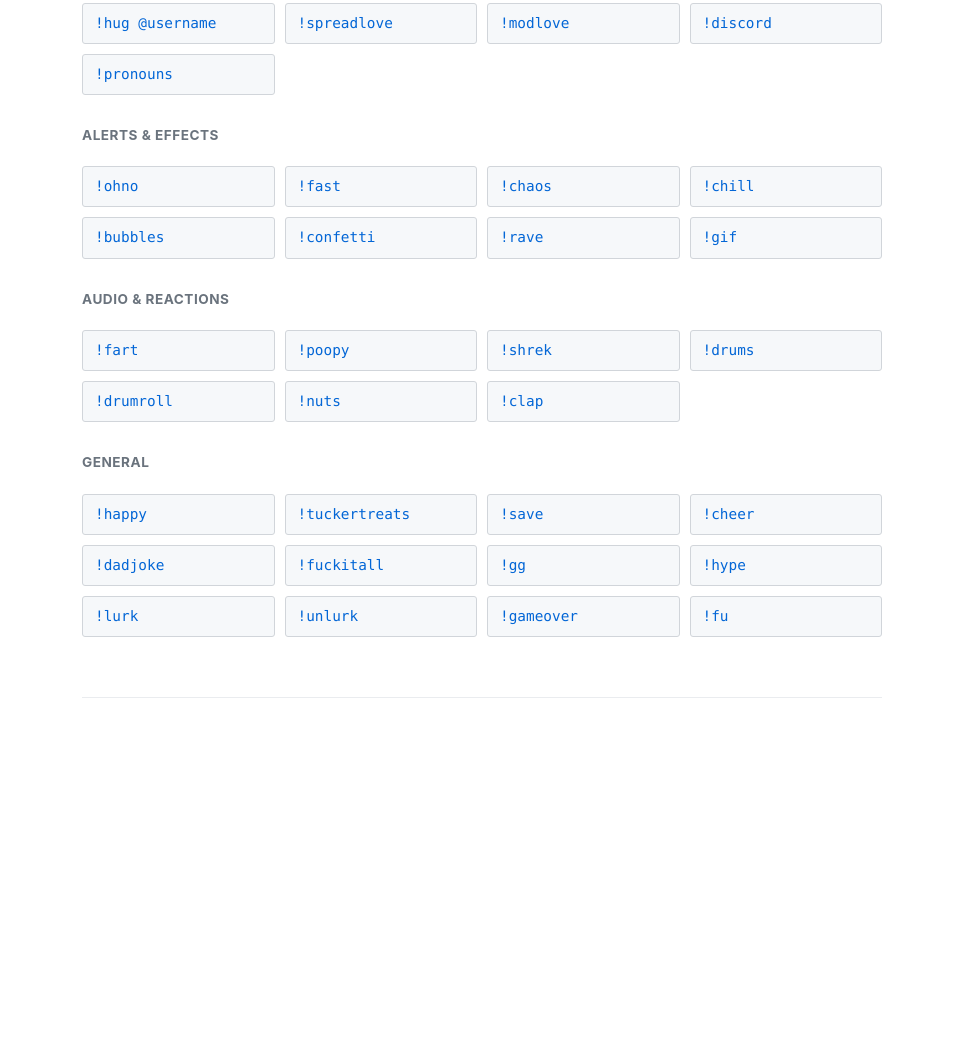
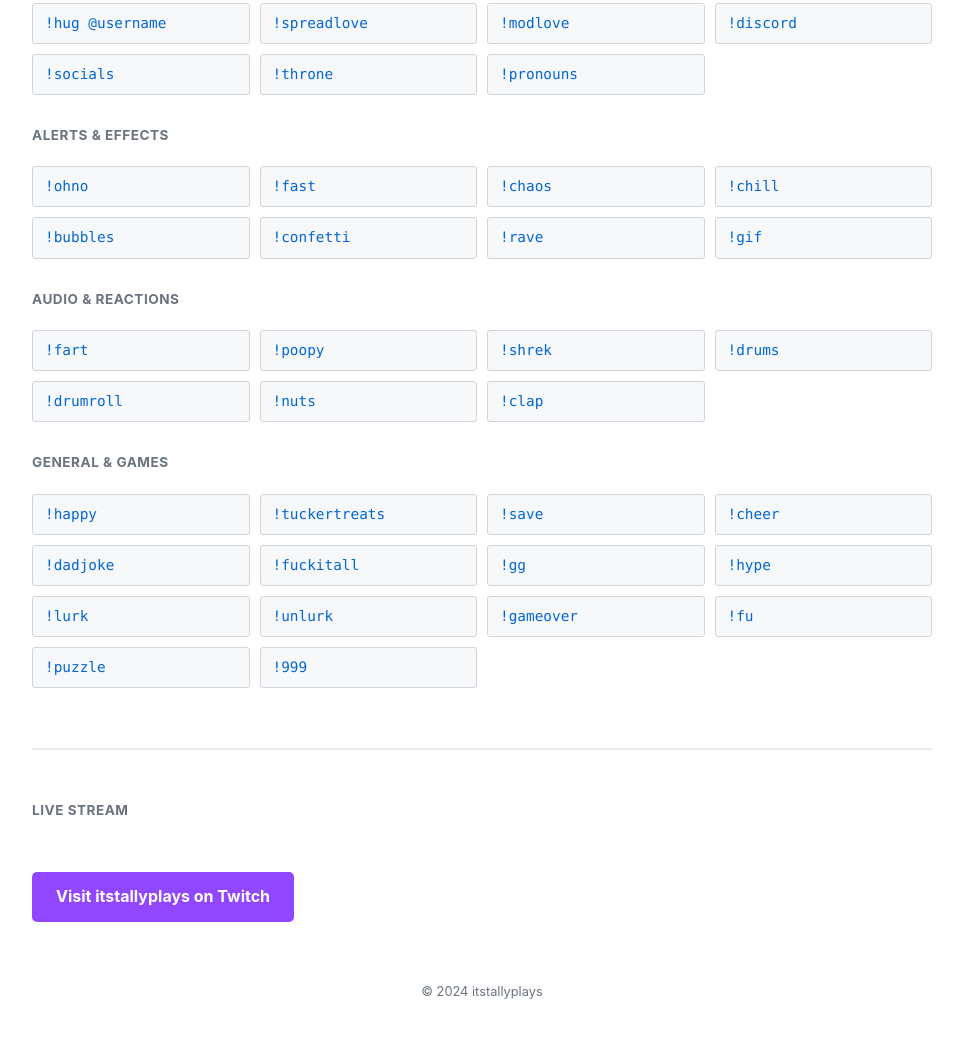
Before and after one commit to Rfkgaming89/itstallyplays, a plain HTML site: page index.html in a window 1280 px wide. Shown: the part 218-1276 px from the top of the page, without its empty margins (158-1121 px from the left). Before the commit the page ends 976 px from the top, so only its background shows below. Drawn offline with Linux system fonts and the light colour scheme; a script that the page names is missing.

Commit message:
Update index.html

```diff
--- a/index.html
+++ b/index.html
@@ -1,3 +1,4 @@
+<!DOCTYPE html>
 <html lang="en">
 <head>
     <meta charset="UTF-8">
@@ -8,7 +9,7 @@
             font-family: -apple-system, BlinkMacSystemFont, "Segoe UI", Helvetica, Arial, sans-serif;
             line-height: 1.6;
             color: #24292e;
-            max-width: 800px;
+            max-width: 900px;
             margin: 40px auto;
             padding: 0 20px;
             background-color: #ffffff;
@@ -17,11 +18,6 @@
         h1 {
             border-bottom: 1px solid #eaecef;
             padding-bottom: 0.3em;
-            font-weight: 600;
-        }
-
-        h2 {
-            margin-top: 24px;
             font-weight: 600;
         }
 
@@ -52,12 +48,38 @@
             font-weight: bold;
         }
 
+        /* Twitch Section */
+        .twitch-section {
+            margin-top: 60px;
+            padding-top: 20px;
+            border-top: 2px solid #eaecef;
+        }
+
+        #twitch-embed {
+            margin: 20px 0;
+            background: #000;
+            border-radius: 8px;
+            overflow: hidden;
+            width: 100%;
+        }
+
+        .twitch-link {
+            display: inline-block;
+            background-color: #9146ff;
+            color: white;
+            padding: 12px 24px;
+            text-decoration: none;
+            border-radius: 5px;
+            font-weight: bold;
+            margin-top: 10px;
+        }
+
         footer {
             margin-top: 60px;
-            padding-top: 20px;
-            border-top: 1px solid #eaecef;
+            padding-bottom: 40px;
             font-size: 0.8em;
             color: #6a737d;
+            text-align: center;
         }
     </style>
 </head>
@@ -72,6 +94,8 @@
         <div class="command-item">!spreadlove</div>
         <div class="command-item">!modlove</div>
         <div class="command-item">!discord</div>
+        <div class="command-item">!socials</div>
+        <div class="command-item">!throne</div>
         <div class="command-item">!pronouns</div>
     </div>
 
@@ -98,7 +122,7 @@
         <div class="command-item">!clap</div>
     </div>
 
-    <span class="category-label">General</span>
+    <span class="category-label">General & Games</span>
     <div class="command-grid">
         <div class="command-item">!happy</div>
         <div class="command-item">!tuckertreats</div>
@@ -112,10 +136,32 @@
         <div class="command-item">!unlurk</div>
         <div class="command-item">!gameover</div>
         <div class="command-item">!fu</div>
+        <div class="command-item">!puzzle</div>
+        <div class="command-item">!999</div>
+    </div>
+
+    <div class="twitch-section">
+        <span class="category-label">Live Stream</span>
+
+        <div id="twitch-embed"></div>
+
+        <a href="https://www.twitch.tv/itstallyplays" class="twitch-link" target="_blank">Visit itstallyplays on Twitch</a>
     </div>
 
     <footer>
+        <p>&copy; 2024 itstallyplays</p>
     </footer>
+
+    <script src="https://embed.twitch.tv/embed/v1.js"></script>
+
+    <script type="text/javascript">
+      new Twitch.Embed("twitch-embed", {
+        width: "100%",
+        height: 480,
+        channel: "itstallyplays",
+        parent: ["rfkgaming89.github.io"]
+      });
+    </script>
 
 </body>
 </html>
```
